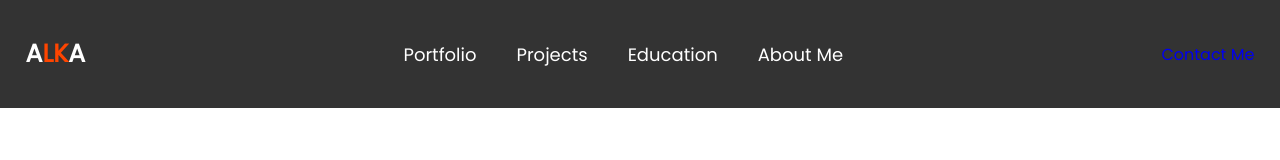
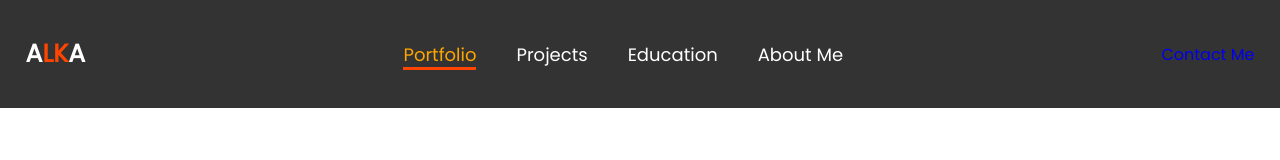
Before and after one commit to alka485/Portfolio_Site, a React (Vite) app: page / in a window 1280 px wide. Shown: the top 160 px of the page. Built offline with nearby package versions, Linux system fonts and the light colour scheme.

Commit message:
modification saved

```diff
--- a/src/index.css
+++ b/src/index.css
@@ -46,3 +46,10 @@ span {
     border-bottom: 3px solid transparent;
     transition: 0.3s ease;
 }
+
+.navbar a:hover,
+.navbar a.active {
+    color: orange;
+    border-bottom: 3px solid orangered;
+
+}
```
